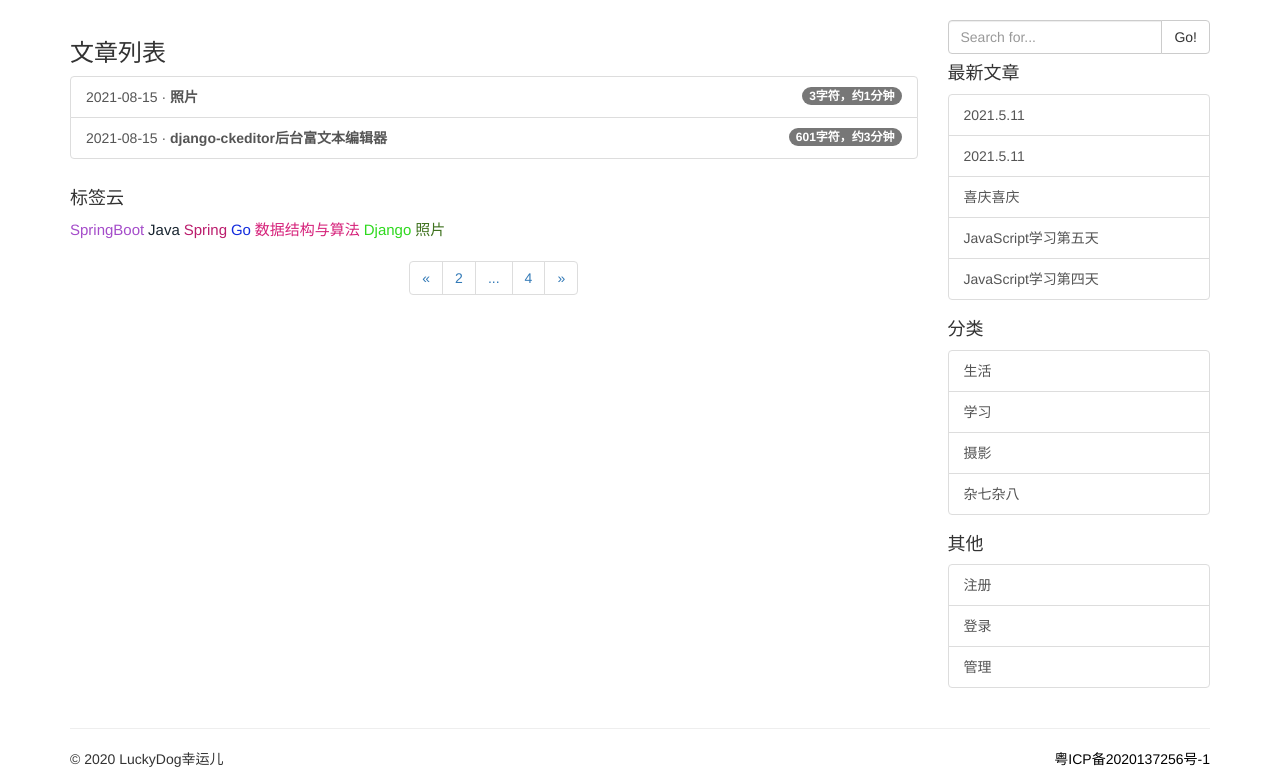
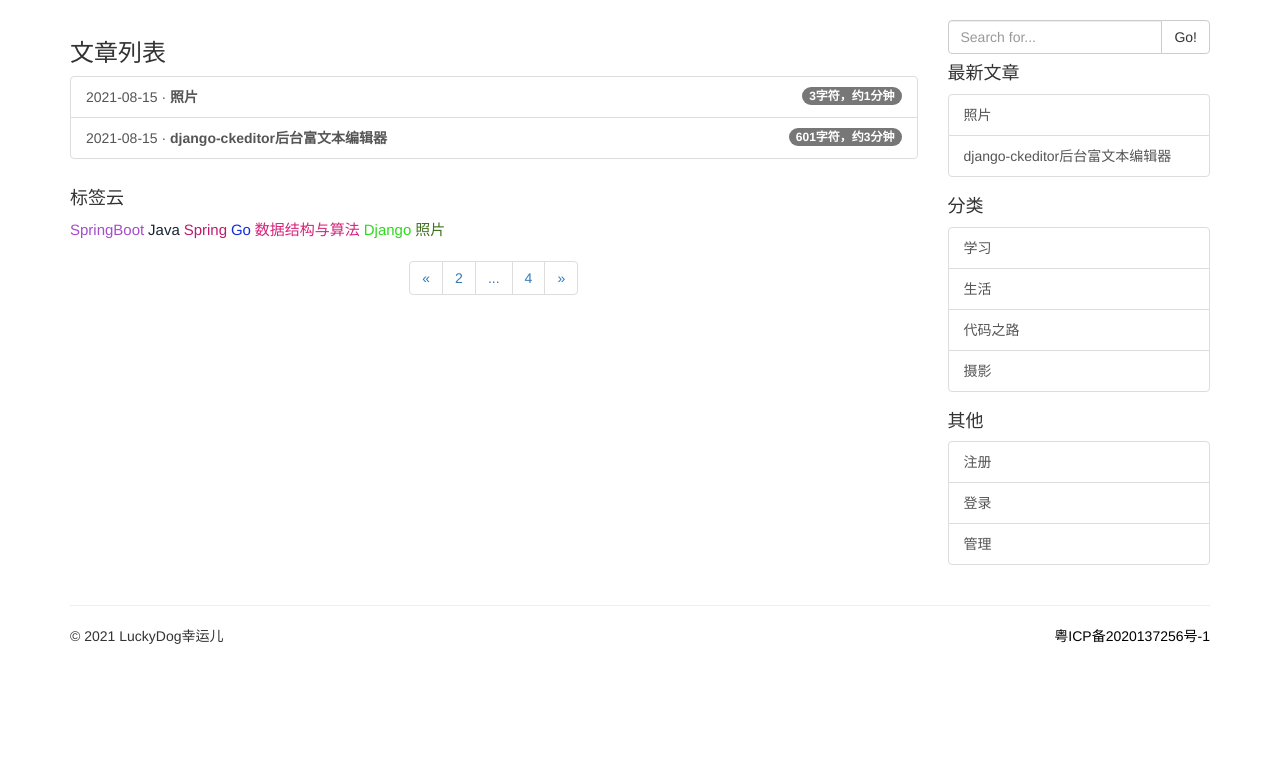
Before and after one commit to azin-cn/django-blog, a Django app: page / in a window 1280 px wide. Shown: the part 72-851 px from the top of the page. After the commit the page ends 716 px from the top, so only its background shows below. Run offline with Django 3.2, Linux system fonts and the light colour scheme; data comes from the database, SQL or seed files in the repository; both versions use the stored data as it was after the commit; some libraries are stand-ins or nearby versions.

Commit message:
模板的最新文章和分类功能

```diff
--- a/apps/article/templates/article/index.html
+++ b/apps/article/templates/article/index.html
@@ -11,7 +11,7 @@
             <div class="list-group">
                 {% for article in articles %}
                     {# 传递路由给article_detail #}
-                    <a href="{% url 'article_detail' article.id %}" class="list-group-item"><span class="badge">
+                    <a href="{% url 'article_detail' article.id article.title %}" class="list-group-item"><span class="badge">
                         {#通过length过滤器得到含有html标签的文本长度，#}
                         {#通过striptags得到取出html标签后的文本内容#}
                         {#通用的阅读速度是文章的长度处于300得到的就是阅读的时长#}
@@ -22,18 +22,8 @@
 
             </div>
         </div>
-        <div class="col-xs-12">
-            <h4>标签云</h4>
-            <!-- 随机颜色或者随机字体或者随机颜色与随机字体,color自定义函数 -->
-            {% for tag in tags %}
-                {#第一个tag是对象，第二个tag是名称#}
-                <a style="color:{% color %};font-size:15px;"
-                   {#传递名称给article_tag的路由，进行匹配#}
-                   href="{% url 'article_tag' tag.tag %}">{{ tag.tag }}</a>
-            {% endfor %}
-
-
-        </div>
+        {#引入标签云#}
+        {% include 'article/tag.html' %}
         <!-- 分页码，« »，选中class="active"，超过四个同时显示，那么就缩略-->
         <center>
             <nav aria-label="Page navigation">
--- /dev/null
+++ b/apps/article/templates/article/tag.html
@@ -0,0 +1,11 @@
+{% load filter %}
+<div class="col-xs-12">
+    <h4>标签云</h4>
+    <!-- 随机颜色或者随机字体或者随机颜色与随机字体,color自定义函数 -->
+    {% for tag in tags %}
+        {#第一个tag是对象，第二个tag是名称#}
+        <a style="color:{% color %};font-size:15px;"
+           {#传递名称给article_tag的路由，进行匹配#}
+           href="{% url 'article_tag' tag.tag %}">{{ tag.tag }}</a>
+    {% endfor %}
+</div>
--- a/apps/article/urls.py
+++ b/apps/article/urls.py
@@ -5,7 +5,11 @@ from article import views as article
 # 使用关键字传参
 urlpatterns=[
     path('', article.index,name='article_index'),
-    path('search/<str:keyword>',article.search,name='article_search'),
-    path('detail/<int:id>',article.detail,name='article_detail'),
-    path('tag/<str:name>',article.tag,name='article_tag'),
+    path('search/',article.search,name='article_search'),
+    # path('detail/<int:id>/',article.detail,name='article_detail'),
+    # 可以同时进行文章名的传递，需要修改的html有articles_with_tag_or_category_or_search和index，
+    # 需要修改的函数为detail函数
+    path('detail/<int:id>/<str:name>',article.detail,name='article_detail'),
+    path('tag/<str:name>/',article.tag,name='article_tag'),
+    path('category/<str:name>/',article.category,name='article_category')
 ]
--- a/apps/article/views.py
+++ b/apps/article/views.py
@@ -1,36 +1,60 @@
 from django.http import HttpResponse
 from django.shortcuts import render
-from article.models import Article, Tag
+from article.models import Article, Tag, Category
 
 
 # Create your views here.
+# 定义全局变量
+def article_global_var(request):
+    # 取出最新文章的前五条数据，不足五条，全部取出
+    latestArticles = Article.objects.all()
+    if latestArticles.count()>=5:
+        latestArticles =  latestArticles[:6]
+    categories = Category.objects.all()
+    tags = Tag.objects.all()
+    dict = {'latestArticles':latestArticles,'categories':categories,'tags':tags}
+    # 取出分类名称，固定为四个，但是名称不固定，所以从数据库中找出
+    return dict
+
 # 首页
 def index(request):
     articles = Article.objects.all()
-    tags = Tag.objects.all()
-    dict = {'articles':articles,'tags':tags}
-    return render(request, 'article/index.html',dict)
+    return render(request, 'article/index.html',{'articles':articles,})
+
+def judge_tag_category(request,articles_with_tag_or_category_or_search):
+    # 如果存在相应的文章
+    # articles_with_tag.count() != 0
+    if articles_with_tag_or_category_or_search.exists():
+        # 如果存在文章，那么还需要进行分页功能的实现
+        return render(request, 'article/articles_with_tag_or_category_or_search.html',
+                      {'articles_with_tag_or_category_or_search': articles_with_tag_or_category_or_search})
+    else:
+        # 设置状态码为404，默认为200，
+        return render(request, '404.html', status=404)
 
 def tag(request,name):
-    tag = Tag.objects.get(tag=name)
     # 注意多表查询
     # http: // www.loonapp.com / blog / 3 /
-    articles_with_tag = tag.article_set.all()
-    # 如果存在相应的文章
-    # articles_with_tag.count() != 0
-    if articles_with_tag.exists():
-        # articles_with_tag 是对象集合
-        return render(request,'article/articles_with_tag.html',{'articles_with_tag':articles_with_tag})
-    else:
-        HttpResponse.status_code = 404
-        return render(request, '404.html')
+    # articles_with_tag_or_category_or_search 是对象集合
+    tag = Tag.objects.get(tag=name)
+    articles_with_tag_or_category_or_search = tag.article_set.all()
+    return judge_tag_category(request,articles_with_tag_or_category_or_search)
 
-# 搜素
-def search(request,keyword):
-    pass
+def category(request,name):
+    category = Category.objects.get(category=name)
+    articles_with_tag_or_category_or_search = category.article_set.all()
+    return judge_tag_category(request, articles_with_tag_or_category_or_search)
+
+# 搜素,使用get方式传递参数，而不是配置路由传递传递参数
+def search(request):
+    keyword = request.GET.get('keyword')
+    # print(keyword)
+    # 标题或者是内容中包含关键字
+    articles_with_serach = Article.objects.filter(title__contains=keyword)
+    return HttpResponse('搜索界面')
 
 # 详情
-def detail(request,id):
+def detail(request, id, name):
     # 这里可以使用filter函数，返回的是对象的集合，需要取出对象在拿字段的值，get函数返回的是一个对象
     # article = Article.objects.filter(id=id)[0]
     try:
--- a/blog/settings.py
+++ b/blog/settings.py
@@ -76,6 +76,8 @@ TEMPLATES = [
                 'django.template.context_processors.request',
                 'django.contrib.auth.context_processors.auth',
                 'django.contrib.messages.context_processors.messages',
+                # 添加自定义的全局变量，最新文章和分类
+                'article.views.article_global_var'
             ],
         },
     },
--- a/blog/urls.py
+++ b/blog/urls.py
@@ -24,6 +24,7 @@ urlpatterns = [
 
     path('',include('article.urls')),
     path('article/',include('article.urls')),
+    # path('feedback/',views.feedback)
 ]
 
 from blog import settings
--- /dev/null
+++ b/blog/views.py
@@ -0,0 +1,6 @@
+#coding=utf-8
+from django.http import HttpResponse
+
+
+def feedback(request):
+    return HttpResponse('留言反馈')
--- a/templates/404.html
+++ b/templates/404.html
@@ -48,14 +48,14 @@
     <div class="error-page-container">
         <div class="error-page-main">
             <h3>
-                <strong>404</strong>很抱歉，您要访问的页面不存在！
+                <strong>404</strong>很抱歉，您要访问的内容不存在！
             </h3>
             <div class="error-page-actions">
                 <div>
                     <h4>可能原因：</h4>
                     <ol>
                         <li>网络信号差不稳定</li>
-                        <li>找不到请求的页面</li>
+                        <li>找不到请求的内容</li>
                         <li>输入的网址不正确</li>
                     </ol>
                 </div>
@@ -63,7 +63,7 @@
                     <h4>可以尝试：</h4>
                     <ol>
                         <li><a href="/">返回首页</a></li>
-                        <li><a href="/">留言反馈</a></li>
+                        <li><a href="/feedback/">留言反馈</a></li>
                     </ol>
                 </div>
             </div>
--- a/templates/base.html
+++ b/templates/base.html
@@ -31,7 +31,7 @@
                         <span class="icon-bar"></span>
                         <span class="icon-bar"></span>
                     </button>
-                    <a class="navbar-brand" href="https://www.isky.one/">LuckyDog幸运儿</a>
+                    <a class="navbar-brand" href="/">LuckyDog幸运儿</a>
                 </div>
 
                 <!-- Collect the nav links, forms, and other content for toggling -->
@@ -73,11 +73,11 @@
 
 			<!-- 搜索框 -->
 			<div class="col-xs-12 col-sm-3 sidebar-offcanvas">
-				<form id="search" method="post" action="./" role="search">
+				<form id="search" method="get" action="{% url 'article_search' %}" role="search">
 					<div class="input-group">
-					  <input type="text" class="form-control" placeholder="Search for...">
+					  <input type="text" class="form-control" name="keyword" placeholder="Search for..." />
 					  <span class="input-group-btn">
-						<button class="btn btn-default" type="button">Go!</button>
+						<button class="btn btn-default" type="submit">Go!</button>
 					  </span>
 					</div>
 				</form>
@@ -88,21 +88,20 @@
                 <div id="sidebar">
                     <h4>最新文章</h4>
                     <div class="list-group">
-                        <a href="" class="list-group-item">2021.5.11</a>
-                        <a href="" class="list-group-item">2021.5.11</a>
-                        <a href="" class="list-group-item">喜庆喜庆</a>
-                        <a href="#" class="list-group-item">JavaScript学习第五天</a>
-                        <a href="" class="list-group-item">JavaScript学习第四天</a>
+                        {% for article in latestArticles %}
+                        <a href="{% url 'article_detail' article.id article.title %}"
+                           class="list-group-item">{{ article.title }}</a>
+                        {% endfor %}
+
                     </div>
                 </div>
                 <!-- 分类 -->
                 <div id="sidebar">
                     <h4>分类</h4>
                     <div class="list-group">
-                        <a href="" class="list-group-item">生活</a>
-                        <a href="" class="list-group-item">学习</a>
-                        <a href="https://www.luckywords.cn/" target="_blank" class="list-group-item">摄影</a>
-                        <a href="" class="list-group-item">杂七杂八</a>
+                        {% for category in categories %}
+                        <a href="" class="list-group-item">{{ category.category }}</a>
+                        {% endfor %}
                     </div>
                 </div>
 			    <!-- 其他 -->
@@ -110,9 +109,9 @@
                     <h4>其他</h4>
                     <div class="list-group">
                     <!-- 判断是否需要登录 -->
-                        <a href="#" class="list-group-item">注册</a>
-                        <a href="#" class="list-group-item">登录</a>
-                        <a href="#" class="list-group-item">管理</a>
+                        <a href="/register/" class="list-group-item">注册</a>
+                        <a href="/login/" class="list-group-item">登录</a>
+                        <a href="/admin/" class="list-group-item">管理</a>
                     </div>
                 </div>
             </div>
@@ -120,7 +119,7 @@
 
         <hr>
         <footer>
-				<p style="float:left">© 2020 LuckyDog幸运儿</p>
+				<p style="float:left">© 2021 LuckyDog幸运儿</p>
 				<p style="float:right">
                     <a href="https://beian.miit.gov.cn/" target="_blank" style="color: black;text-decoration: none;">
                         粤ICP备2020137256号-1
```
Also changed, not shown: apps/article/templates/article/articles_with_tag_or_category_or_search.html (renamed from apps/article/templates/article/articles_with_tag.html, +4 -14 lines), db.sqlite3.
